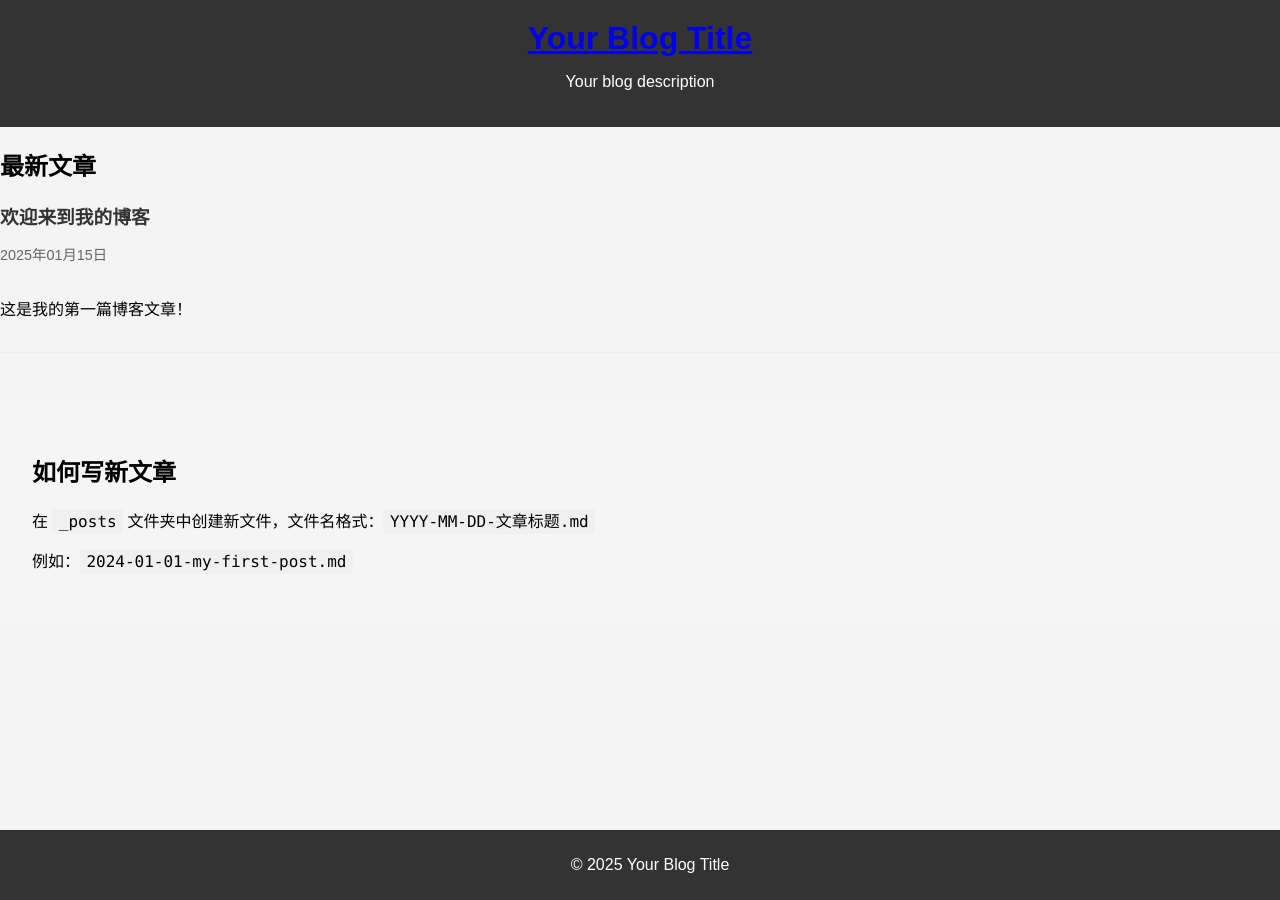
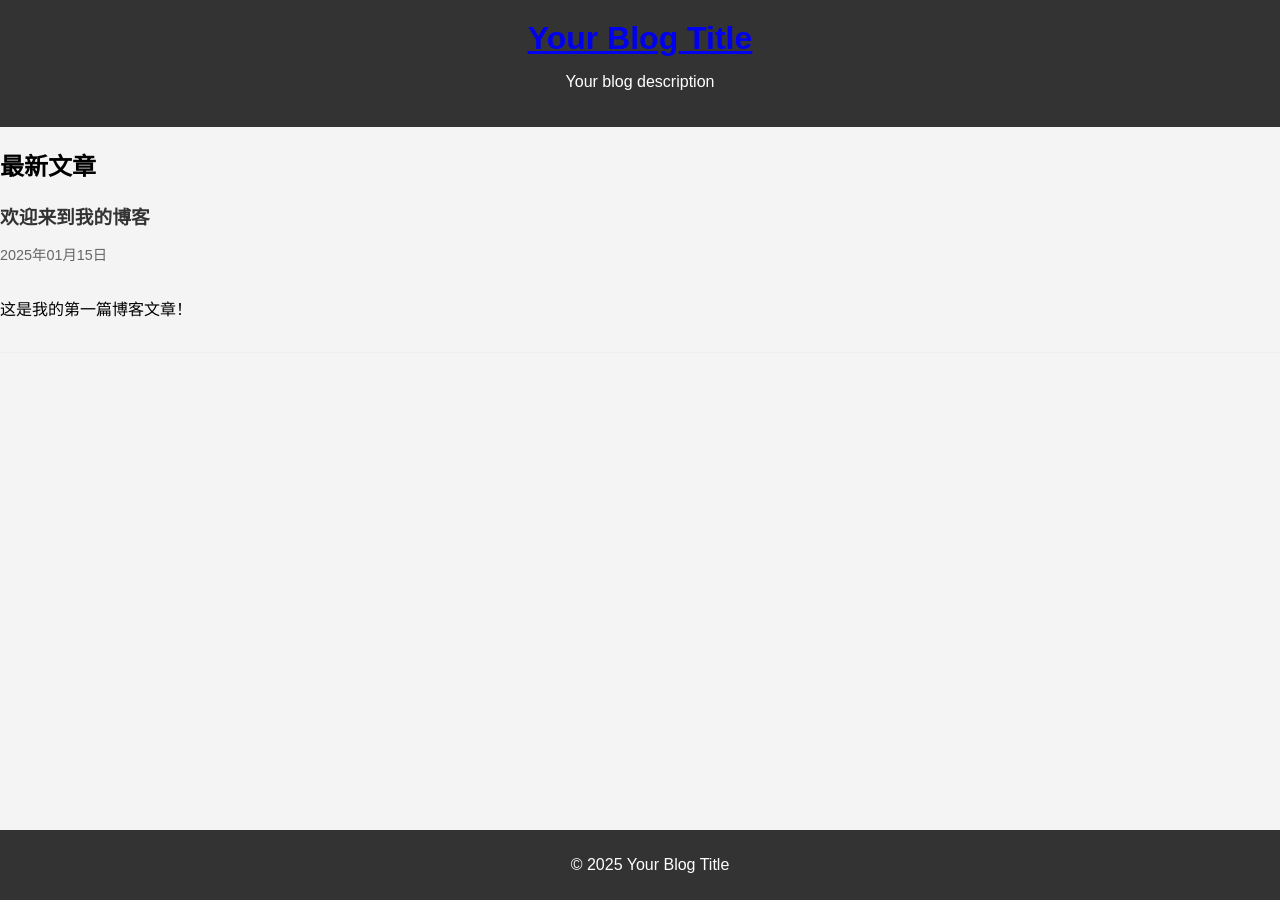
Before and after one commit to ziqiyang107/ziqiyang107.github.io, a Jekyll site: the page built from index.html, in a window 1280 px wide. Built offline with Jekyll 4.4.1, drawn with Linux system fonts in a browser that asks for light colours; nearby versions of some CDN libraries.

Commit message:
Update index.html

```diff
--- a/index.html
+++ b/index.html
@@ -18,9 +18,3 @@ title: 首页
     <p>还没有文章，<a href="#writing-guide">开始写第一篇吧！</a></p>
     {% endif %}
 </div>
-
-<div id="writing-guide" style="margin-top: 3rem; padding: 2rem; background: #f5f5f5; border-radius: 8px;">
-    <h2>如何写新文章</h2>
-    <p>在 <code>_posts</code> 文件夹中创建新文件，文件名格式：<code>YYYY-MM-DD-文章标题.md</code></p>
-    <p>例如：<code>2024-01-01-my-first-post.md</code></p>
-</div>
```
